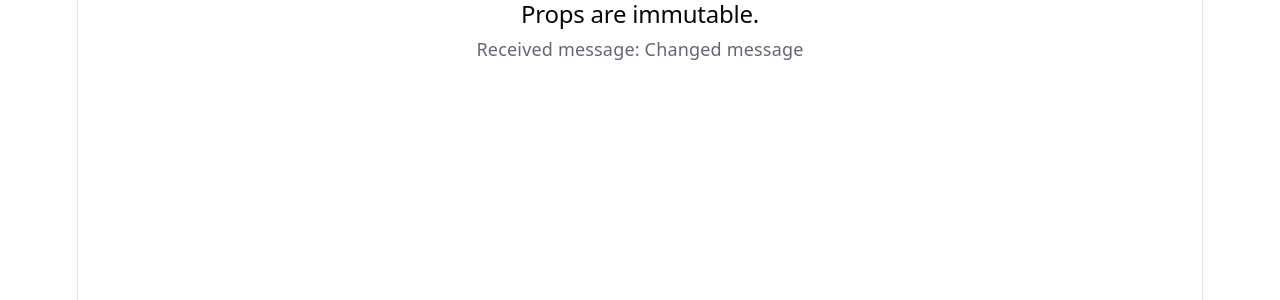
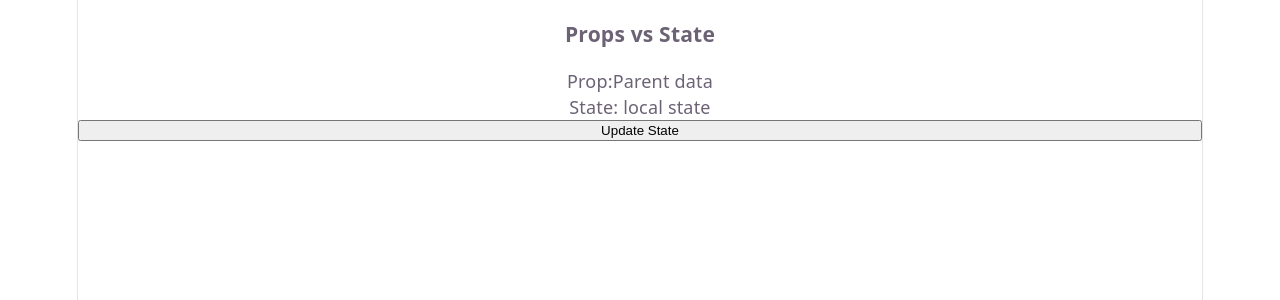
Before and after one commit to chaithrabr7525-byte/MERN_Stu_FebMay26Mys, a React (Vite) app in the folder W9/D2/prop-example-app/: page / in a window 1280 px wide. Shown: the top 300 px of the page. Built offline with nearby package versions, Linux system fonts and the light colour scheme.

Commit message:
Refactor App component to comment out PropsImmutability and include PropsState

```diff
--- a/W9/D2/prop-example-app/src/App.jsx
+++ b/W9/D2/prop-example-app/src/App.jsx
@@ -7,6 +7,7 @@ import{SharedStateParent} from './components/p5.jsx'
 import{CompositionDemo} from './components/p6.jsx'
 import{ObjectsAndArrays} from './components/p7.jsx'
 import{PropsImmutability} from './components/p8.jsx'
+import{PropsState} from './components/p9.jsx'
 function App() {
   return (
     <>
@@ -17,7 +18,8 @@ function App() {
       {/* <SharedStateParent/> */}
       {/* <CompositionDemo/> */}
       {/* <ObjectsAndArrays/> */}
-      <PropsImmutability/>
+      {/* <PropsImmutability/> */}
+      <PropsState/>
     </>
   );
 }
```
